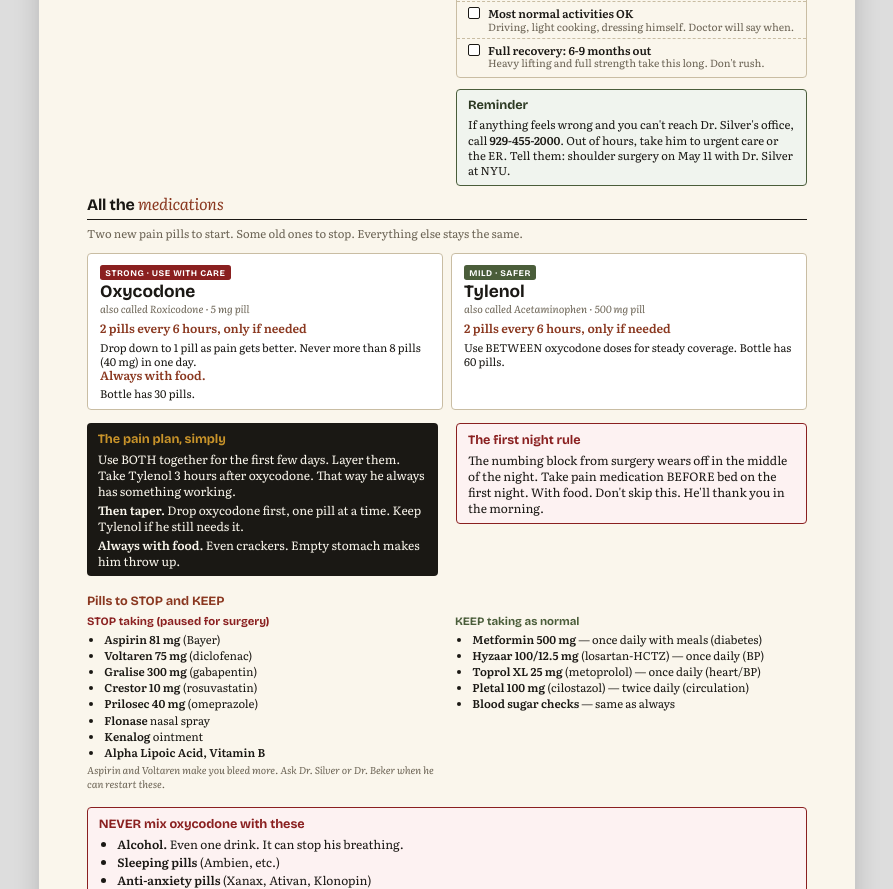
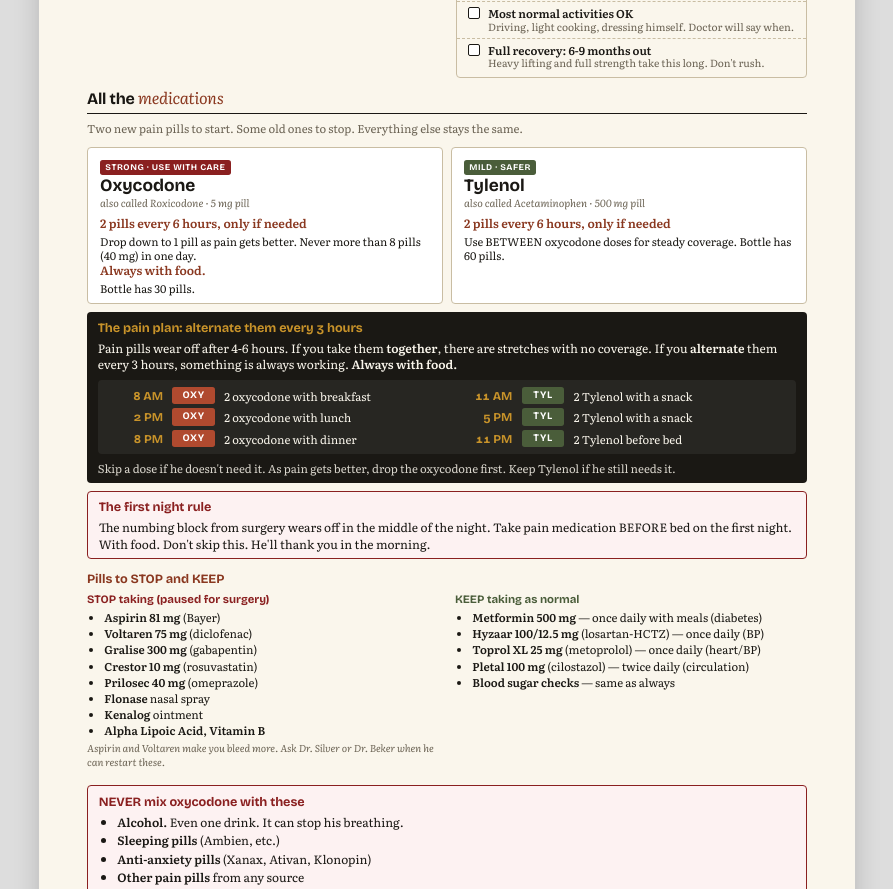
Before and after one commit to borski/docs, a plain HTML site: page shoulder-recovery/print.html in a window 1280 px wide. Shown: the part 1750-2639 px from the top of the page, without its empty margins (193-1086 px from the left). Drawn offline with nearby package versions, Linux system fonts and the light colour scheme.

Commit message:
Fix orphaned section headers; add dose alternation schedule
- Page-break-before on major H2s prevents orphaned headers
- New visual dose schedule shows oxy/Tylenol alternation every 3 hours
- Same schedule appears on web and print versions

```diff
--- a/shoulder-recovery/print.html
+++ b/shoulder-recovery/print.html
@@ -62,6 +62,11 @@
     .sheet { padding: 0; margin: 0; box-shadow: none; min-height: 0; }
     .print-btn, .back-link { display: none !important; }
     .pagebreak { page-break-before: always; }
+    /* Major section headers always start on a new page */
+    .page-start {
+      page-break-before: always;
+      break-before: page;
+    }
 
     /* Defensive: if backgrounds DON'T print, the dark cards still need to be readable */
     .card.dark, .rules-banner, .check-week-head {
@@ -157,7 +162,13 @@
     padding-bottom: 2pt;
     margin-bottom: 5pt;
     letter-spacing: -0.015em;
+    break-after: avoid;
+    page-break-after: avoid;
   }
+
+  /* Keep section headers glued to their content */
+  .section { break-inside: avoid-page; }
+  h2 + p, h2 + .section, h2 + .two-col { break-before: avoid; }
   h2 em {
     font-family: var(--serif);
     font-style: italic;
@@ -498,6 +509,51 @@
     margin-bottom: 2pt;
   }
 
+  /* ===== DOSE SCHEDULE ===== */
+  .dose-schedule {
+    background: rgba(255, 255, 255, 0.06);
+    border-radius: 3pt;
+    padding: 5pt 7pt;
+    margin: 4pt 0;
+    display: grid;
+    grid-template-columns: 1fr 1fr;
+    column-gap: 14pt;
+    row-gap: 3pt;
+  }
+  .dose-row {
+    display: grid;
+    grid-template-columns: 42pt 32pt 1fr;
+    gap: 7pt;
+    align-items: center;
+    font-size: 8.75pt;
+  }
+  .dose-time {
+    font-family: var(--display);
+    font-weight: 700;
+    font-size: 9pt;
+    font-variant-numeric: tabular-nums;
+    text-align: right;
+    color: var(--accent-soft);
+  }
+  .dose-pill {
+    font-family: var(--display);
+    font-weight: 700;
+    font-size: 7.5pt;
+    text-align: center;
+    padding: 1.5pt 0;
+    border-radius: 2pt;
+    letter-spacing: 0.06em;
+    -webkit-print-color-adjust: exact;
+    print-color-adjust: exact;
+  }
+  .dose-pill.oxy { background: #b04a2f; color: #fff; }
+  .dose-pill.tyl { background: var(--green); color: #fff; }
+  .dose-detail {
+    font-size: 8.5pt;
+    line-height: 1.25;
+    color: var(--bg);
+  }
+
   /* ===== DRUG GRID ===== */
   .drug-grid {
     display: grid;
@@ -744,7 +800,7 @@
 <!-- ============================== PAGE 2: CHECKLIST ============================== -->
 
 
-<div class="section">
+<div class="section page-start">
   <h2>Week-by-week <em>checklist</em></h2>
   <p style="font-size:8.5pt; color:var(--text-dim); margin-bottom:6pt;">Use a pen. The boxes are real. The web version of this guide also has these checkboxes and they save automatically in your browser.</p>
 </div>
@@ -842,18 +898,13 @@
       </ul>
     </div>
 
-    <!-- Filler card to balance column heights -->
-    <div class="card calm" style="margin-top: 8pt;">
-      <h3 style="margin-bottom: 3pt;">Reminder</h3>
-      <p style="margin: 0; font-size: 8.5pt;">If anything feels wrong and you can't reach Dr. Silver's office, call <strong>929-455-2000</strong>. Out of hours, take him to urgent care or the ER. Tell them: shoulder surgery on May 11 with Dr. Silver at NYU.</p>
-    </div>
   </div>
 </div>
 
 <!-- ============================== PAGE 3: MEDICATIONS + WARNINGS ============================== -->
 
 
-<div class="section">
+<div class="section page-start">
   <h2>All the <em>medications</em></h2>
   <p style="font-size:8.5pt; color:var(--text-dim); margin-bottom:6pt;">Two new pain pills to start. Some old ones to stop. Everything else stays the same.</p>
 </div>
@@ -879,21 +930,23 @@
   </div>
 </div>
 
-<div class="two-col" style="margin-top: 6pt;">
-  <div>
-    <div class="card dark">
-      <h3>The pain plan, simply</h3>
-      <p style="margin: 0 0 2pt;">Use BOTH together for the first few days. Layer them. Take Tylenol 3 hours after oxycodone. That way he always has something working.</p>
-      <p style="margin: 0 0 2pt;"><strong>Then taper.</strong> Drop oxycodone first, one pill at a time. Keep Tylenol if he still needs it.</p>
-      <p style="margin: 0;"><strong>Always with food.</strong> Even crackers. Empty stomach makes him throw up.</p>
-    </div>
+<div class="card dark" style="margin-top: 6pt;">
+  <h3>The pain plan: alternate them every 3 hours</h3>
+  <p style="margin: 0 0 6pt;">Pain pills wear off after 4-6 hours. If you take them <strong>together</strong>, there are stretches with no coverage. If you <strong>alternate</strong> them every 3 hours, something is always working. <strong>Always with food.</strong></p>
+  <div class="dose-schedule">
+    <div class="dose-row"><div class="dose-time">8 AM</div><div class="dose-pill oxy">OXY</div><div class="dose-detail">2 oxycodone with breakfast</div></div>
+    <div class="dose-row"><div class="dose-time">11 AM</div><div class="dose-pill tyl">TYL</div><div class="dose-detail">2 Tylenol with a snack</div></div>
+    <div class="dose-row"><div class="dose-time">2 PM</div><div class="dose-pill oxy">OXY</div><div class="dose-detail">2 oxycodone with lunch</div></div>
+    <div class="dose-row"><div class="dose-time">5 PM</div><div class="dose-pill tyl">TYL</div><div class="dose-detail">2 Tylenol with a snack</div></div>
+    <div class="dose-row"><div class="dose-time">8 PM</div><div class="dose-pill oxy">OXY</div><div class="dose-detail">2 oxycodone with dinner</div></div>
+    <div class="dose-row"><div class="dose-time">11 PM</div><div class="dose-pill tyl">TYL</div><div class="dose-detail">2 Tylenol before bed</div></div>
   </div>
-  <div>
-    <div class="card alarm">
-      <h3>The first night rule</h3>
-      <p style="margin: 0;">The numbing block from surgery wears off in the middle of the night. Take pain medication BEFORE bed on the first night. With food. Don't skip this. He'll thank you in the morning.</p>
-    </div>
-  </div>
+  <p style="margin: 5pt 0 0; font-size: 8.5pt; opacity: 0.85;">Skip a dose if he doesn't need it. As pain gets better, drop the oxycodone first. Keep Tylenol if he still needs it.</p>
+</div>
+
+<div class="card alarm" style="margin-top: 6pt;">
+  <h3>The first night rule</h3>
+  <p style="margin: 0;">The numbing block from surgery wears off in the middle of the night. Take pain medication BEFORE bed on the first night. With food. Don't skip this. He'll thank you in the morning.</p>
 </div>
 
 <div class="section" style="margin-top: 8pt;">
@@ -938,7 +991,7 @@
 
 <hr class="divider">
 
-<div class="section">
+<div class="section page-start">
   <h2>When to <em>worry</em></h2>
 </div>
 
```
Also changed, not shown: shoulder-recovery/recovery.html (+55 -4 lines), 1 other file.
